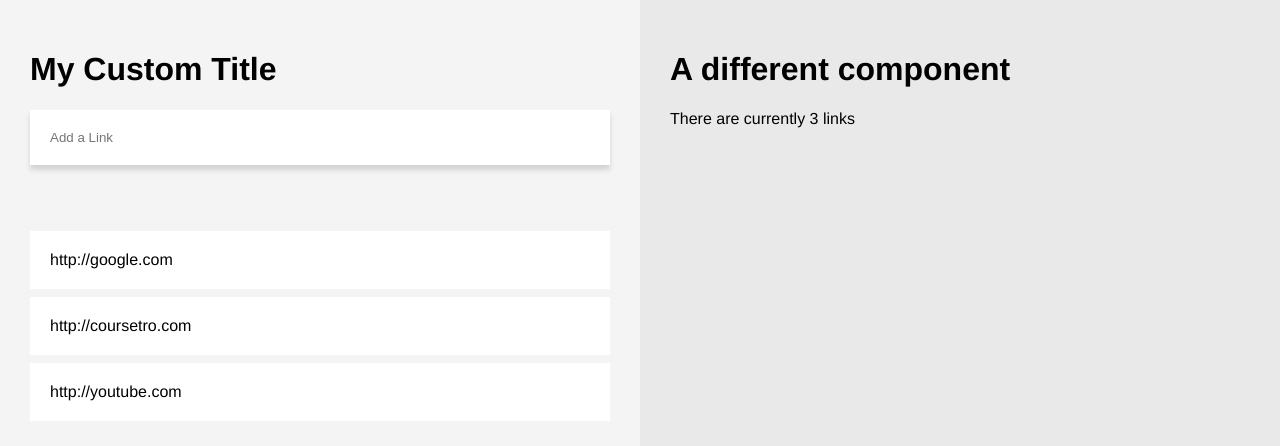
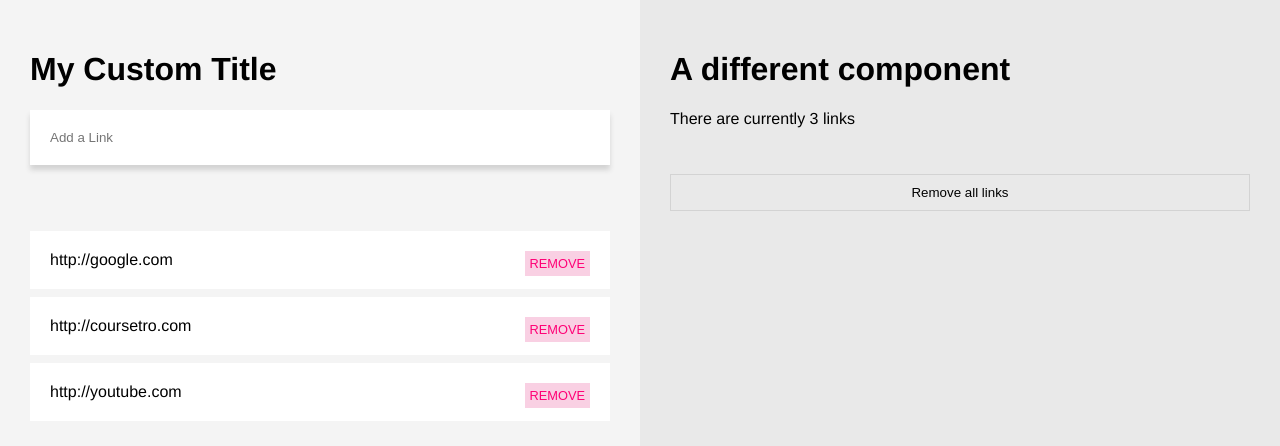
Before and after one commit to gktaj/vuex-checking, a Vue app: page / in a window 1280 px wide. Shown: the top 446 px of the page. Built offline with nearby package versions, Linux system fonts and the light colour scheme.

Commit message:
add another mutation, action and use them

```diff
--- a/src/components/HelloWorld.vue
+++ b/src/components/HelloWorld.vue
@@ -8,7 +8,10 @@
       </form>
 
       <ul>
-        <li v-for="(link, index) in links" v-bind:key="index">{{ link }}</li>
+        <li v-for="(link, index) in links" v-bind:key="index">
+          {{ link }}
+          <button v-on:click="removeLinks(index)" class="rm">Remove</button>
+        </li>
       </ul>
     </div>
     <div class="right">
@@ -19,29 +22,29 @@
 
 <script>
 import Stats from "@/components/Stats.vue";
-import { mapState, mapMutations } from "vuex";
+import { mapState, mapMutations, mapActions } from "vuex";
 
 export default {
   name: "HelloWorld",
   data() {
     return {
-      newLink: ''
-    }
+      newLink: ""
+    };
   },
   components: {
     Stats
   },
-  computed: mapState([
-    "title",
-    "links"
-  ]),
+  computed: mapState(["title", "links"]),
   methods: {
-    ...mapMutations([
-      'ADD_LINK'
-    ]),
+    ...mapMutations(["ADD_LINK"]),
+    ...mapActions(["removeLink"]),
     addLink: function() {
-      this.ADD_LINK(this.newLink)
-      this.newLink = ''
+      this.ADD_LINK(this.newLink);
+      this.newLink = "";
+    },
+    removeLinks: function(link) {
+      // Add this
+      this.removeLink(link);
     }
   }
 };
@@ -96,4 +99,15 @@
   margin-bottom: 50px;
   outline: none;
 }
+
+.rm {
+  float: right;
+  text-transform: uppercase;
+  font-size: 0.8em;
+  background: #f9d0e3;
+  border: none;
+  padding: 5px;
+  color: #ff0076;
+  cursor: pointer;
+}
 </style>
--- a/src/components/Stats.vue
+++ b/src/components/Stats.vue
@@ -2,18 +2,45 @@
   <div class="stats">
     <h1>A different component</h1>
     <p>There are currently {{ countLinks }} links</p>
+
+    <button v-on:click="removeAllLinks">Remove all links</button>
+    <p>{{ msg }}</p>
   </div>
 </template>
 
 <script>
-import { mapGetters } from "vuex";
+import { mapGetters, mapMutations, mapActions } from "vuex";
 
 export default {
   name: "Stats",
+  data() {
+    return {
+      msg: ""
+    };
+  },
   computed: {
-    ...mapGetters([
-      "countLinks"
-    ])
+    ...mapGetters(["countLinks"])
+  },
+  methods: {
+    ...mapMutations(["REMOVE_ALL"]),
+    ...mapActions(["removeAll"]),
+    removeAllLinks() {
+      this.removeAll().then(() => {
+        this.msg = "They have been removed";
+      });
+    }
   }
 };
 </script>
+
+<style scoped>
+button {
+  padding: 10px;
+  margin-top: 30px;
+  width: 100%;
+  background: none;
+  border: 1px solid lightgray;
+  outline: 0;
+  cursor: pointer;
+}
+</style>
--- a/src/store.js
+++ b/src/store.js
@@ -1,5 +1,8 @@
+/* eslint-disable */
+
 import Vue from 'vue'
 import Vuex from 'vuex'
+import { reject } from 'q';
 
 Vue.use(Vuex)
 
@@ -23,11 +26,22 @@
     },
     REMOVE_LINK: (state, link) => {
       state.links.splice(link, 1)
+    },
+    REMOVE_ALL: (state) => {
+      state.links = [];
     }
   },
   actions: {
     removeLink: (context, link) => {
       context.commit("REMOVE_LINK", link)
+    },
+    removeAll: ({commit}) => {
+      return new Promise((resolve, reject) => {
+        setTimeout(() => {
+          commit('REMOVE_ALL')
+          resolve()
+        }, 1500)
+      })
     }
   }
 })
```
